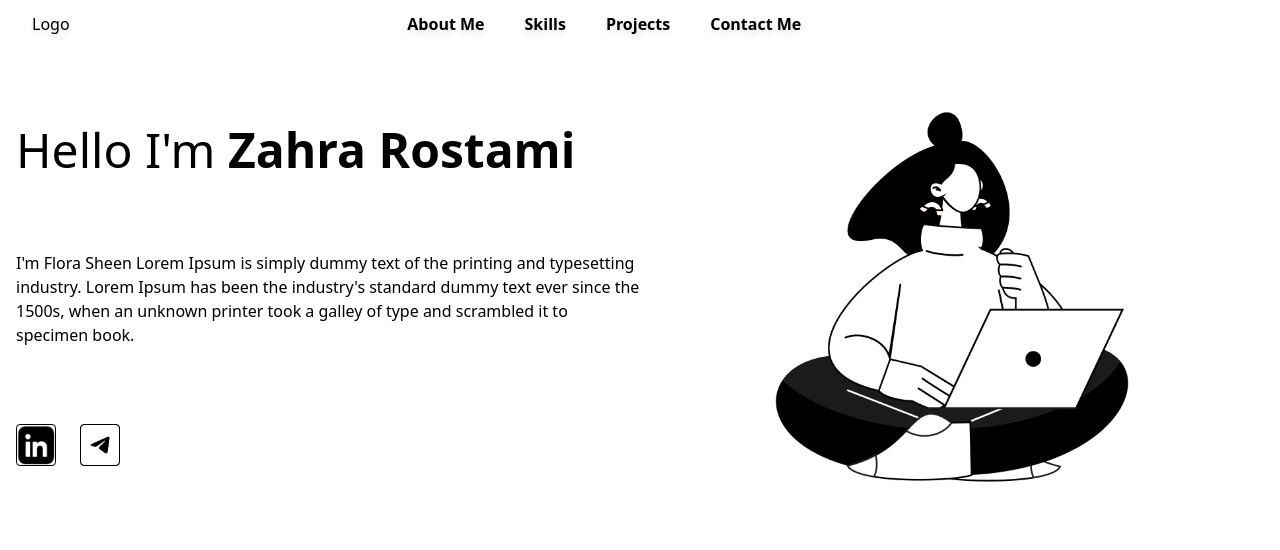
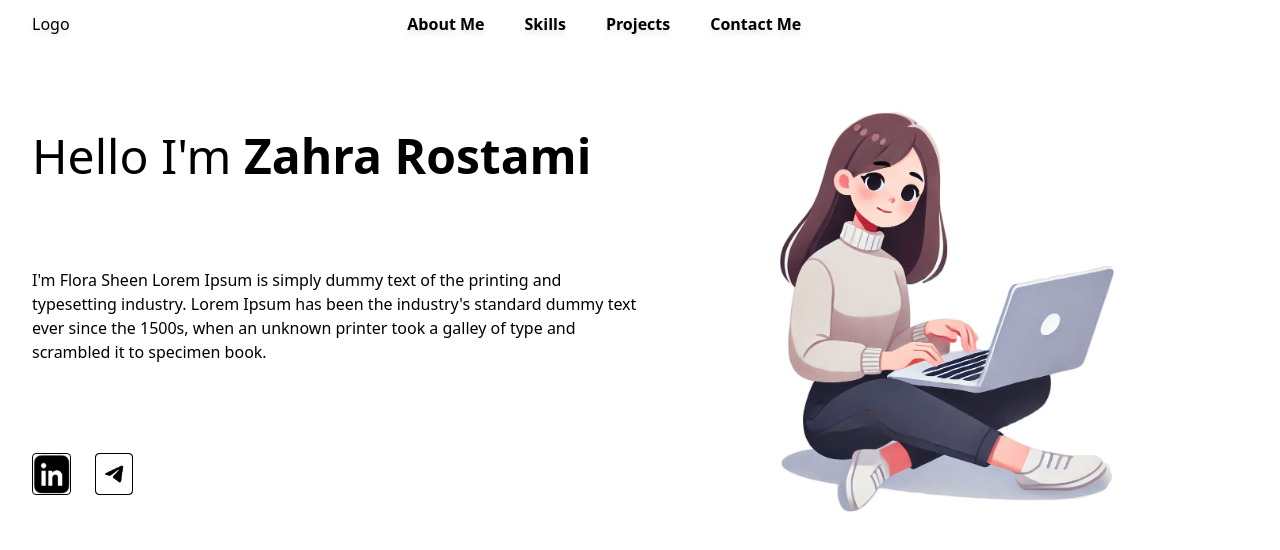
Before and after one commit to zahraRostami1999/portfolio, a React (Vite) app in the folder portfolio/: page / in a window 1280 px wide. Shown: the top 550 px of the page. Built offline with nearby package versions, Linux system fonts and the light colour scheme.

Commit message:
edit HomePage: remove container class

```diff
--- a/portfolio/src/pages/HomePage.jsx
+++ b/portfolio/src/pages/HomePage.jsx
@@ -1,11 +1,11 @@
-import banner from "../assets/girl banner.png";
+import banner from "../assets/banner.png";
 import HomeIntroduction from "../components/HomeIntroduction";
 
 const HomePage = () => {
     return (
         <>
             <div className="w-full my-10 min-h-screen">
-                <div className="container">
+                <div className="px-8">
                     <div className="flex w-full justify-between">
                         <div className="w-1/2">
                             <HomeIntroduction />
```
